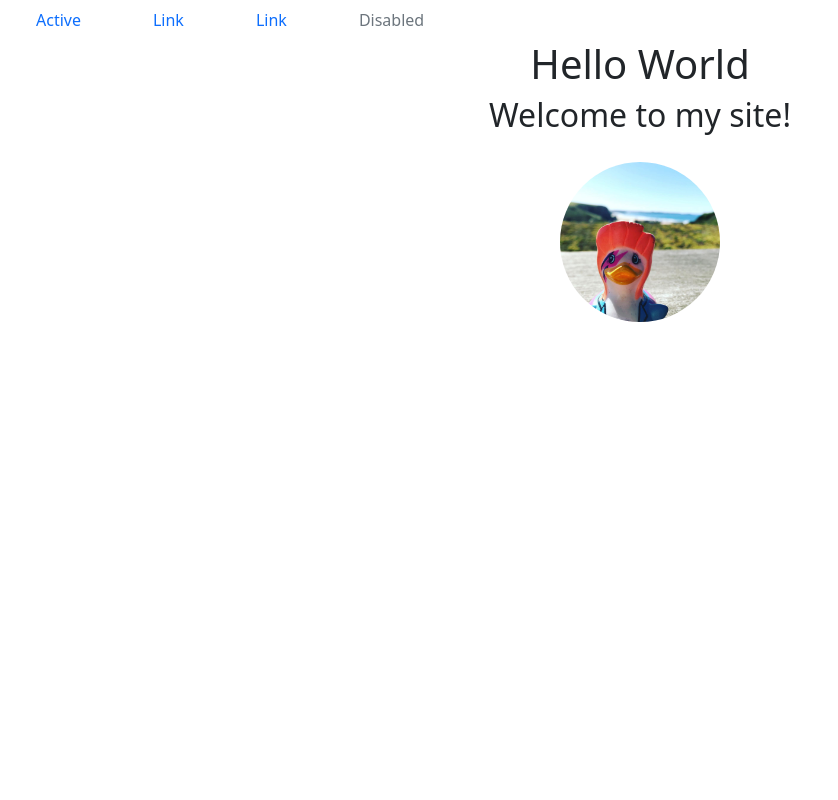
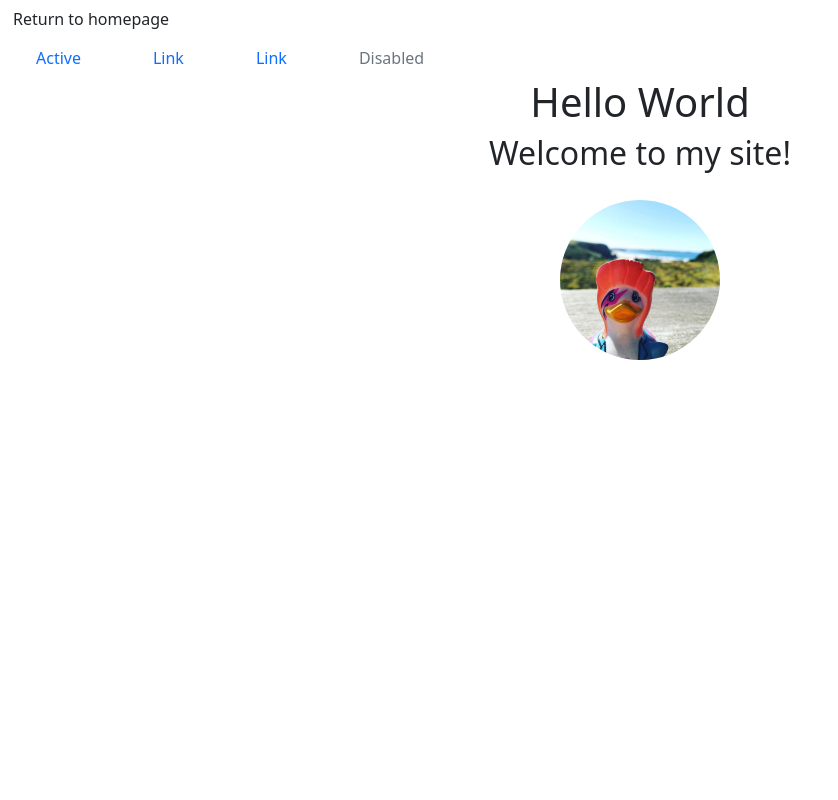
Before and after one commit to KonstantinaAvdelarou/beginners-week-one, a plain HTML site: page index.html in a window 1280 px wide. Shown: the top 800 px of the page, without its empty margins (0-838 px from the left). Drawn offline with nearby package versions, Linux system fonts and the light colour scheme.

Commit message:
nav to about

```diff
--- a/index.html
+++ b/index.html
@@ -12,7 +12,7 @@
 
 </head>
 <body>
-
+  <a href="about.html" class="btn">Return to homepage</a>
   <ul class="nav">
     <li class="nav-item">
       <a class="nav-link active" aria-current="page" href="#">Active</a>
```
Also changed, not shown: about.html (+1 -0 lines).
